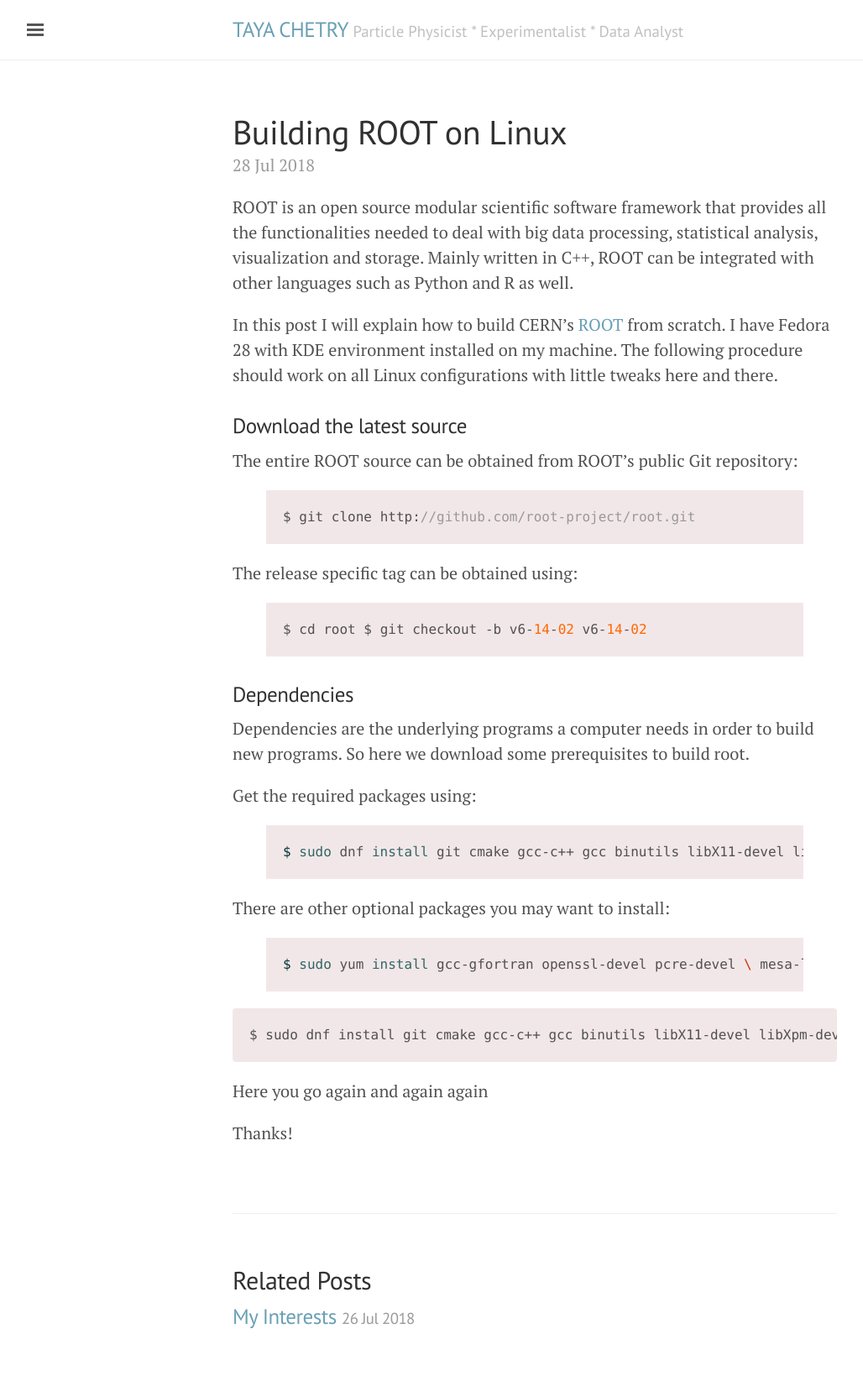
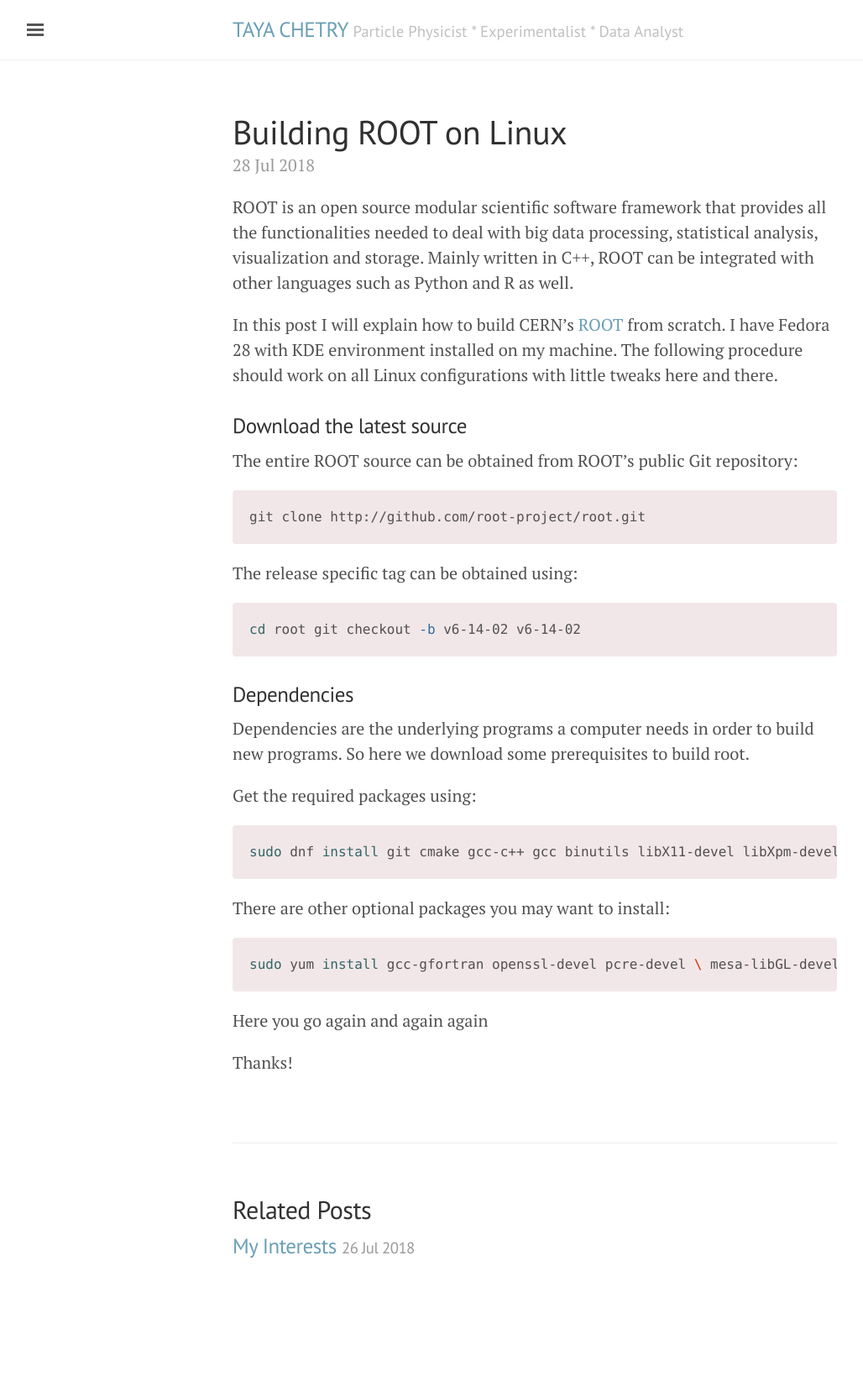
Before and after one commit to tchetry/tchetry.github.io, a Jekyll site: the page built from _posts/2018-07-28-interesting.md, in a window 1280 px wide. Shown: the whole page at 84% size, without its empty margins (3-1031 px from the left). Built offline with Jekyll 4.4.1, drawn with Linux system fonts in a browser that asks for light colours; after the commit the page ends 1561 px from its top, so only the background shows below that.

Commit message:
installing root

`````diff
--- a/_posts/2018-07-28-interesting.md
+++ b/_posts/2018-07-28-interesting.md
@@ -10,40 +10,32 @@ In this post I will explain how to build CERN's [ROOT](https://root.cern.ch/) fr
 
 ### Download the latest source
 The entire ROOT source can be obtained from ROOT's public Git repository:
-{% highlight js %}
-$ git clone http://github.com/root-project/root.git
-{% endhighlight %}
+````bash
+git clone http://github.com/root-project/root.git
+````
 The release specific tag can be obtained using:
-{% highlight js %}
-$ cd root
-$ git checkout -b v6-14-02 v6-14-02
-{% endhighlight %}
+````bash
+cd root
+git checkout -b v6-14-02 v6-14-02
+````
 
 ### Dependencies
 Dependencies are the underlying programs a computer needs in order to build new programs. So here we download some prerequisites to build root.
 
 Get the required packages using:
-{% highlight sh %}
-$ sudo dnf install git cmake gcc-c++ gcc binutils libX11-devel libXpm-devel libXft-devel libXext-devel
-{% endhighlight %}
+````bash
+sudo dnf install git cmake gcc-c++ gcc binutils libX11-devel libXpm-devel libXft-devel libXext-devel
+````
 
 There are other optional packages you may want to install:
-{% highlight sh %}
-$ sudo yum install gcc-gfortran openssl-devel pcre-devel \
+````bash
+sudo yum install gcc-gfortran openssl-devel pcre-devel \
 mesa-libGL-devel mesa-libGLU-devel glew-devel ftgl-devel mysql-devel \
 fftw-devel cfitsio-devel graphviz-devel \
 avahi-compat-libdns_sd-devel libldap-dev python-devel \
 libxml2-devel gsl-static
-{% endhighlight %}
+````
 
-~~~~
-$ sudo dnf install git cmake gcc-c++ gcc binutils libX11-devel libXpm-devel libXft-devel libXext-devel
-$ sudo yum install gcc-gfortran openssl-devel pcre-devel \
-mesa-libGL-devel mesa-libGLU-devel glew-devel ftgl-devel mysql-devel \
-fftw-devel cfitsio-devel graphviz-devel \
-avahi-compat-libdns_sd-devel libldap-dev python-devel \
-libxml2-devel gsl-static
-~~~~
 Here you go again and again
 again
 
`````
